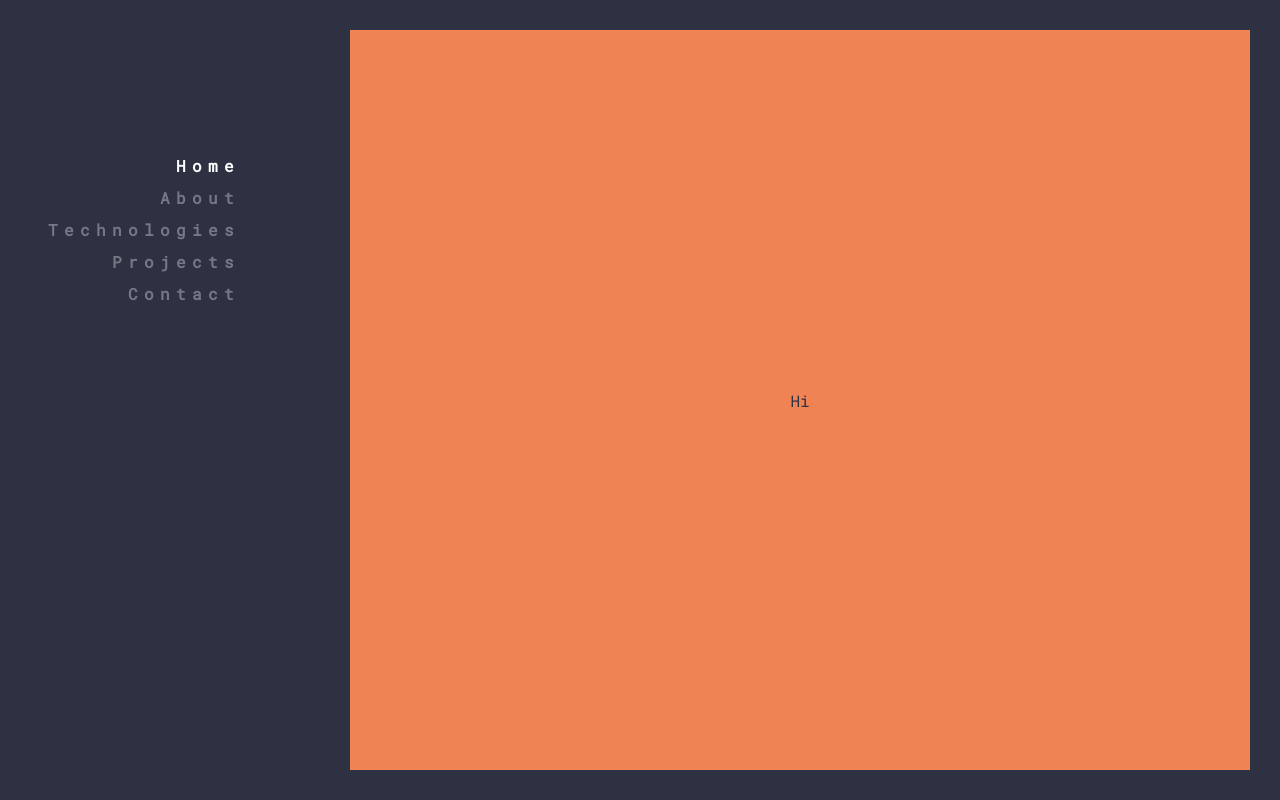
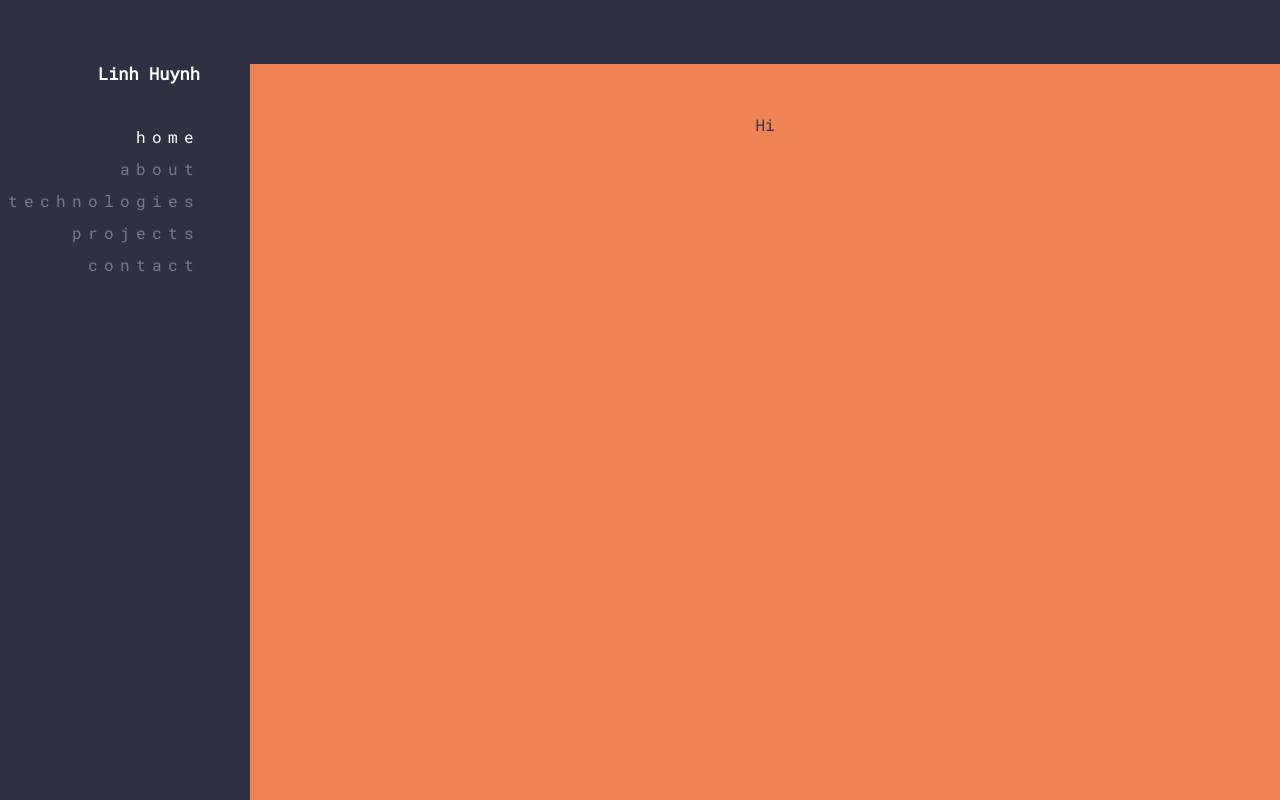
Before and after one commit to linh4/portfolio, a website: page index.html in a window 1280 px wide. Drawn offline with nearby package versions, Linux system fonts and the light colour scheme.

Commit message:
changed navbar

```diff
--- a/index.html
+++ b/index.html
@@ -9,9 +9,11 @@
   </head>
   <body>
 
-      <div class="row">
-        <aside class="sidebar">
-          <nav id="nav">
+    <div class="wrap">
+      <header class="sidebar">
+        <div class="sidebar-wrap">
+          <h1 class="logo">Linh Huynh</h1>
+          <nav class="menu">
             <ul>
               <li class="active"><a href="#">Home</a></li>
               <li><a href="#">About</a></li>
@@ -27,15 +29,17 @@
               <li><a href="#">Contact</a></li>
             </ul>
           </nav>
-        </aside>
-      </div>
+        </div>
+      </header>
 
 
-      <section id="home-section" class="col-9">
+      <section id="content">
         <div class="container">
           Hi
         </div>
       </section>
+    </div>
+
 
 
 
--- a/scripts/script.js
+++ b/scripts/script.js
@@ -1,9 +1,9 @@
 $(document).ready(function(){
 
-    $("#nav > ul li a").on("click", function(i){
-    i.preventDefault();
-    if( ! $(this).parent().hasClass("active") ){
-      $("#nav ul li").removeClass("active");
+    $("nav > ul li a").click(function(e){
+    e.preventDefault();
+    if( !$(this).parent().hasClass("active") ){
+      $("nav ul li").removeClass("active");
       $(this).parent().addClass("active");
       if ($(".have-children").hasClass("active")) {
         $(".have-children a").next().slideToggle();
--- a/style.css
+++ b/style.css
@@ -16,56 +16,54 @@ html, body{
   background: #2D3142;
 }
 
-/* .container {
-  position: relative;
+.wrap {
+  padding: 64px 0 0;
+  /* max-width: 1410px;*/
+  margin: 0 auto;
   width: 100vw;
   height: 100vh;
-  overflow: auto;
-} */
-
-.row {
-  width: 100%;
-  /* display: flex; */
-  /* flex-wrap: nowrap; */
+  box-sizing: border-box;
+  overflow: hidden;
 }
-
 .sidebar {
-  position: fixed;
-  width: 25%;
-  height: 100vh;
-  /* font-size: 0.65em; */
+  float: left;
+  width: 150px;
+  /* margin-left: 30px; */
+  text-align: right;
 }
-#nav {
-  position: absolute;
-  margin: 0 15%;
+.sidebar .sidebar-wrap {
+  position: relative;
+  width: 200px;
+  z-index: 9;
+}
+.sidebar .logo {
+  position: static;
+  margin-bottom: 37px;
+  color: #fff;
+  font-size: 17px;
+  font-style: normal;
+  line-height: 1.2;
+}
+.sidebar nav ul {
+  line-height: 1.4;
+  list-style: none;
   text-align: right;
-  top: 150px;
-  /* transform: translateY(-200px); */
-  font-weight: bold;
 }
-#nav ul {
-  list-style: none;
-}
-#nav ul li {
-  position: relative;
-  /* margin: 3.2em 0; */
-}
-#nav ul li a {
+.sidebar nav ul li a {
   line-height: 2em;
-  /* text-transform: uppercase; */
+  text-transform: lowercase;
   text-decoration: none;
   letter-spacing: 0.4em;
   color: rgba(255, 255, 255, 0.35);
-  /* display: block; */
   transition: all 0.2s ease-out;
 }
-#nav ul li.active a {
+.sidebar nav ul li.active a {
   color: #fff;
 }
-#nav ul li:not(.active)::after {
+.sidebar nav ul li:not(.active)::after {
   opacity: 0.2;
 }
-#nav ul li:not(.active):hover a {
+.sidebar nav ul li:not(.active):hover a {
   color: rgba(255, 255, 255, 0.75);
 }
 .have-children li:not(.active):hover a {
@@ -78,25 +76,24 @@ html, body{
   line-height: 0.8em !important;
   font-size: 0.9em;
   letter-spacing: 0 !important;
-  padding-right: 7px;
+  /* padding-right: 7px; */
 }
 .have-children ul {
   display: none;
 }
 
-#home-section {
-  position: relative;
-  width: 75%;
-  float: right;
-  height: 100vh;
-  padding: 30px;
-}
-.container {
-  display: flex;
-  flex-direction: column;
-  align-items: center;
-  justify-content: center;
-  height: 100%;
+#content {
+  float: left;
+  width: 70%;
+  width: calc(100% - 250px);
+  margin-left: 100px;
   background: #EF8354;
   color: #2D3142;
+  height: 100%;
+  text-align: center;
+  padding-top: 50px;
 }
+#content > div {
+  position: relative;
+  margin-bottom: 4.1em; /* SPS */
+}
```
